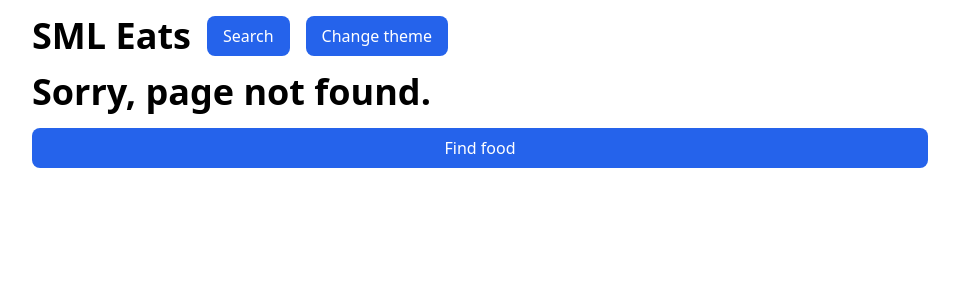
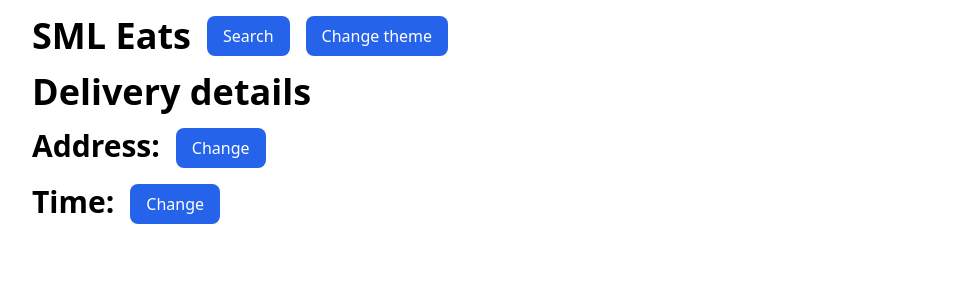
Before and after one commit to shamwela/sml-eats, a Next.js app: page /delivery-details in a window 1280 px wide. Before the commit this address had no page. Shown: the top 300 px of the page, without its empty margins (160-1119 px from the left). Built offline with nearby package versions, Linux system fonts and the light colour scheme.

Commit message:
Add delivery details

```diff
--- a/components/Navigation.tsx
+++ b/components/Navigation.tsx
@@ -71,6 +71,14 @@ const Navigation = ({ cart }: NavigationProps) => {
             </a>
           </Link>
         )}
+
+        {pathname !== '/delivery-details' && (
+          <Link href='/delivery-details'>
+            <a>
+              <button>Delivery details</button>
+            </a>
+          </Link>
+        )}
       </div>
     </nav>
   )
--- /dev/null
+++ b/pages/delivery-details.tsx
@@ -0,0 +1,61 @@
+import Head from 'components/Head'
+import { useState } from 'react'
+
+const DeliveryDetails = () => {
+  const [address, setAddress] = useState('')
+  const [showAddressInput, setShowAddressInput] = useState(false)
+
+  // Convert 24 hour format to 12 hour format later
+  const [time, setTime] = useState('')
+  const [showTimeInput, setShowTimeInput] = useState(false)
+
+  return (
+    <>
+      <Head title='Delivery details' />
+
+      <h1>Delivery details</h1>
+
+      {!showAddressInput && (
+        <div className='flex gap-4'>
+          <h2>Address: {address}</h2>
+          <button onClick={() => setShowAddressInput(true)}>Change</button>
+        </div>
+      )}
+
+      {showAddressInput && (
+        <>
+          <input
+            value={address}
+            onChange={(event) => setAddress(event.target.value)}
+            placeholder='Enter delivery address'
+            aria-label='Enter delivery address'
+            type='text'
+          />
+          <button onClick={() => setShowAddressInput(false)}>Done</button>
+        </>
+      )}
+
+      {!showTimeInput && (
+        <div className='flex gap-4'>
+          <h2>Time: {time}</h2>
+          <button onClick={() => setShowTimeInput(true)}>Change</button>
+        </div>
+      )}
+
+      {showTimeInput && (
+        <>
+          <input
+            value={time}
+            onChange={(event) => setTime(event.target.value)}
+            placeholder='Enter time'
+            aria-label='Enter time'
+            type='time'
+          />
+          <button onClick={() => setShowTimeInput(false)}>Done</button>
+        </>
+      )}
+    </>
+  )
+}
+
+export default DeliveryDetails
--- a/styles/globals.css
+++ b/styles/globals.css
@@ -50,7 +50,9 @@ input[type='radio'] {
   @apply h-4 w-4 accent-accent;
 }
 
-input[type='search'] {
+input[type='search'],
+input[type='text'],
+input[type='time'] {
   @apply appearance-none rounded-custom bg-light-elevation outline-none focus:ring-2 focus:ring-accent dark:bg-dark-elevation;
 }
 
```
